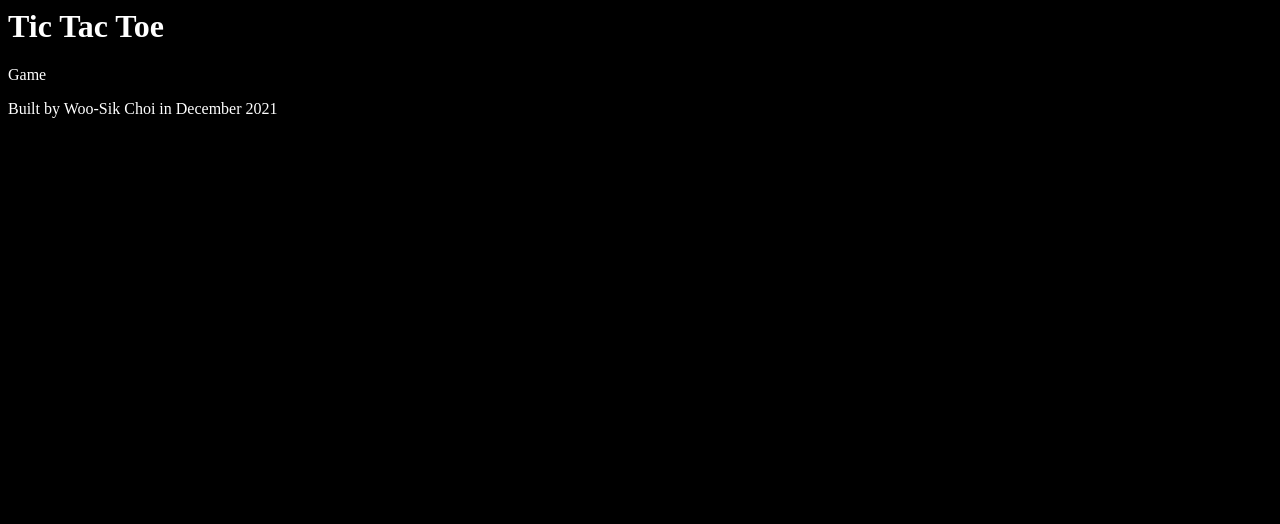
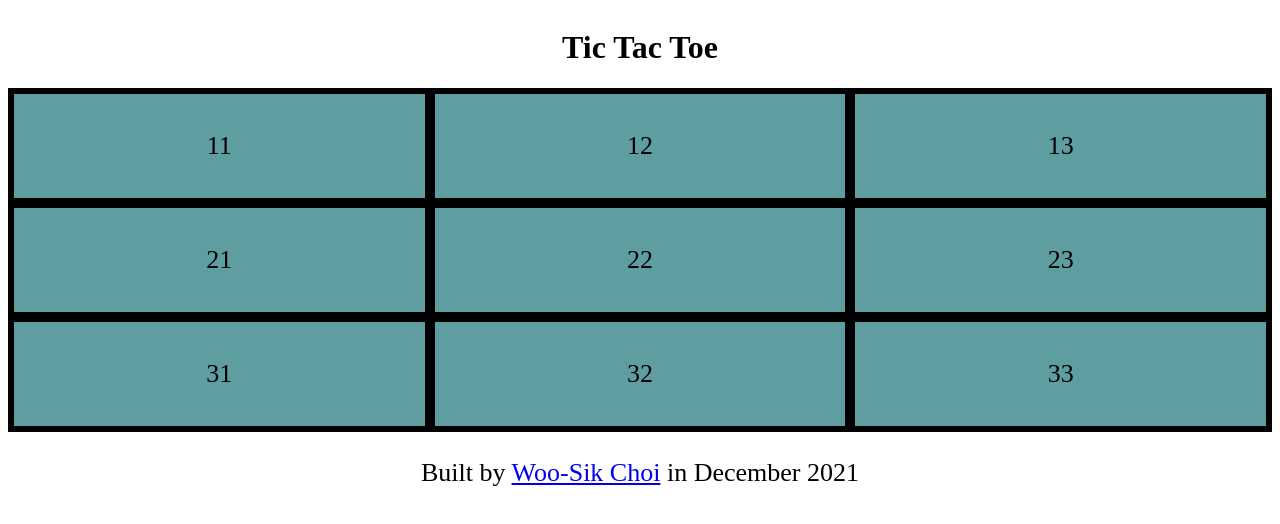
Before and after one commit to dvlprwchoi/tictactoe, a plain HTML site: page index.html in a window 1280 px wide. Drawn offline with Linux system fonts and the light colour scheme.

Commit message:
Add grid

```diff
--- a/index.html
+++ b/index.html
@@ -7,13 +7,29 @@
     <script src="script.js" defer></script>
     <title>Tic Tac Toe</title>
   </head>
-  <body>
-    <header>
+  <body class="container">
+    <header class="title">
       <h1>Tic Tac Toe</h1>
     </header>
-    <main>Game</main>
-    <footer>
-      <p>Built by Woo-Sik Choi in December 2021</p>
+    <main class="game">
+      <div class="gameBoard">
+        <div class="gameGrid 11">11</div>
+        <div class="gameGrid 12">12</div>
+        <div class="gameGrid 13">13</div>
+        <div class="gameGrid 21">21</div>
+        <div class="gameGrid 22">22</div>
+        <div class="gameGrid 23">23</div>
+        <div class="gameGrid 31">31</div>
+        <div class="gameGrid 32">32</div>
+        <div class="gameGrid 33">33</div>
+      </div>
+    </main>
+    <footer class="footer">
+      <p>
+        Built by
+        <a href="https://woosikchoi.com" target="_blank">Woo-Sik Choi</a> in
+        December 2021
+      </p>
     </footer>
   </body>
 </html>
--- a/style.css
+++ b/style.css
@@ -1,4 +1,37 @@
-body {
-  background-color: black;
-  color: white;
+/* * {
+  border: 1px solid red;
+  margin: 1%;
+  padding: 1%;
+} */
+
+.container {
+  /* background-color: black;
+  color: white; */
+  display: flex;
+  flex-direction: column;
 }
+
+.title {
+  display: flex;
+  justify-content: center;
+  align-items: center;
+}
+
+.gameBoard {
+  display: grid;
+  grid-template-columns: auto auto auto;
+  border: 1px solid black;
+}
+
+.gameGrid {
+  background-color: cadetblue;
+  border: 5px solid black;
+  text-align: center;
+  padding: calc(5px + 4vmin);
+  font-size: calc(10px + 2vmin);
+}
+
+.footer {
+  font-size: calc(10px + 2vmin);
+  text-align: center;
+}
```
